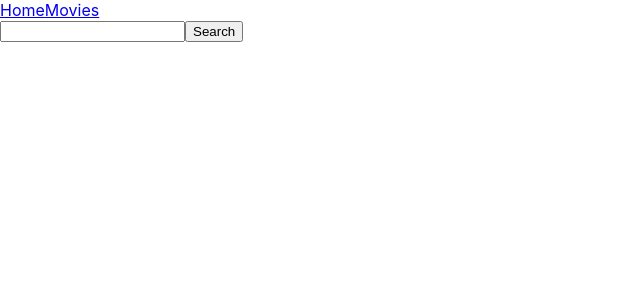
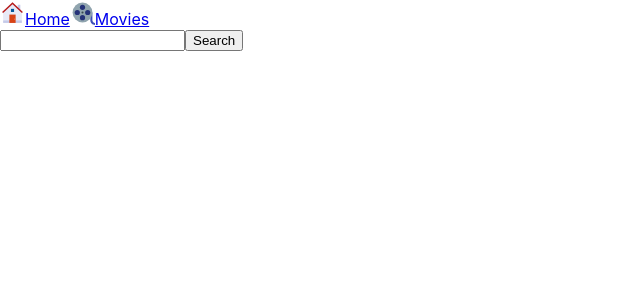
Before and after one commit to SvitlanaChudak/goit-react-hw-05-movies, a React (Create React App) app: page /goit-react-hw-05-movies/movies in a window 1280 px wide. Shown: the top 300 px of the page, without its empty margins (0-640 px from the left). Built offline with nearby package versions, Linux system fonts and the light colour scheme.

Commit message:
Add toast & icons

```diff
--- a/package.json
+++ b/package.json
@@ -10,6 +10,8 @@
     "axios": "^1.2.6",
     "react": "^18.1.0",
     "react-dom": "^18.1.0",
+    "react-hot-toast": "^2.4.0",
+    "react-icons": "^4.7.1",
     "react-loader-spinner": "^5.3.4",
     "react-router-dom": "^6.8.0",
     "react-scripts": "5.0.1",
--- a/src/components/SharedLayout/SharedLayout.jsx
+++ b/src/components/SharedLayout/SharedLayout.jsx
@@ -1,12 +1,13 @@
 import { Link, Outlet } from "react-router-dom";
+import {FcHome, FcFilmReel} from 'react-icons/fc'
 
 export const SharedLayout = () => {
     return (
         <>
       <nav>
-        <Link to="/">Home</Link>
-        <Link to="/movies">Movies</Link>
-            </nav>
+        <FcHome size={25} /><Link to="/">Home</Link>
+        <FcFilmReel size={25} /><Link to="/movies">Movies</Link>
+      </nav>
             <Outlet />
         </>
     )
--- a/src/pages/Movies/Movies.jsx
+++ b/src/pages/Movies/Movies.jsx
@@ -2,6 +2,7 @@ import { useState, useEffect } from "react";
 import { searchMovies } from "services/api";
 import { Link, useSearchParams, useLocation } from "react-router-dom";
 import { Loader } from "components/Loader/Loader";
+import { toast, Toaster } from 'react-hot-toast';
 
 export const Movies = () => {
     const [query, setQuery] = useState('');
@@ -20,7 +21,13 @@ export const Movies = () => {
             try {
                 setIsLoading(true);
                 const response = await searchMovies(searchQuery);
-                setMovies(response);
+                if (response.length !== 0) {
+                    setMovies(response);
+                    toast.success('Movie found');
+        }
+        else {
+        toast.error('Movie not found');
+      }
             } catch (error) {
                 console.log('Error')
             } finally {
@@ -35,7 +42,10 @@ export const Movies = () => {
   };
 
   const handleSubmit = event => {
-    event.preventDefault();
+      event.preventDefault();
+      if (query.trim() === '') {
+      return toast.error('Please enter something');
+    }
     setSearchParams({ query });
     setQuery('');
     };
@@ -44,6 +54,7 @@ export const Movies = () => {
 
     return (
         <>
+            <Toaster />
         <form onSubmit={handleSubmit}>
             <input type="text" value={query} onChange={handleChange}/>
             <button type="submit">Search</button>
```
Also changed, not shown: 1 other file (tests, documents, lock files or other folders).
